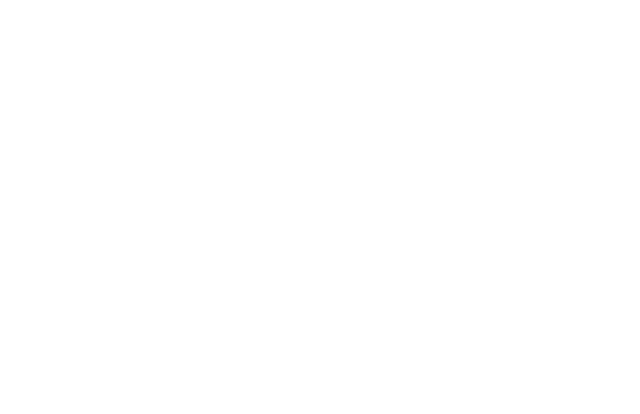
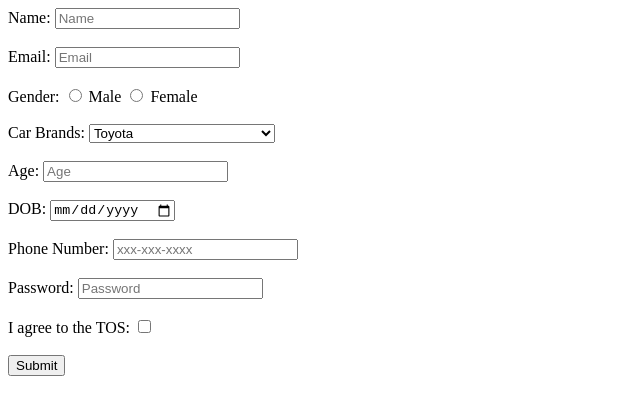
Before and after one commit to acciojob/signup-form-car-prashant04071995, a website: page main.html in a window 1280 px wide. Shown: the whole page, without its empty margins (0-640 px from the left). Drawn offline with Linux system fonts and the light colour scheme.

Commit message:
created a submission

```diff
--- a/main.html
+++ b/main.html
@@ -1,16 +1,54 @@
 <!DOCTYPE html>
+<html lang="en">
+<head>
+    <meta charset="UTF-8">
+    <meta name="viewport" content="width=device-width, initial-scale=1.0">
+    <title>Signup Form</title>
+</head>
+<body>
 
-<html>
+    <form action="/submit_signup" method="post">
 
-<head>
-	<link rel="stylesheet" href="styles.css">
-</head>
+        <label for="name">Name:</label>
+        <input type="text" id="name" name="name" placeholder="Name" required>
+  <br><br>
+        <label for="email">Email:</label>
+        <input type="email" id="email" name="email" placeholder="Email" required>
+<br><br>
+        <label>Gender:</label>
+        <input type="radio" id="gender_m" name="gender" required>
+        <label for="gender_m">Male</label>
+        <input type="radio" id="gender_f" name="gender" required>
+        <label for="gender_f">Female</label>
+<br><br>
+        <label for="cars">Car Brands:</label>
+        <select id="cars" name="cars" required>
+            <option value="" disabled>--Please choose an option--</option>
+            <!-- Add your car brand options here -->
+            <option value="toyota">Toyota</option>
+            <option value="honda">Honda</option>
+            <option value="ford">Ford</option>
+            <!-- Add more options as needed -->
+        </select>
+<br><br>
+        <label for="age">Age:</label>
+        <input type="number" id="age" name="age" placeholder="Age" required>
+<br><br>
+        <label for="dob">DOB:</label>
+        <input type="date" id="dob" name="dob" required>
+<br><br>
+        <label for="tel">Phone Number:</label>
+        <input type="tel" id="tel" name="tel" placeholder="xxx-xxx-xxxx">
+<br><br>
+     <label for="password">Password:</label>
+        <input type="password" id="password" name="password" placeholder="Password" required>
+<br><br>
+        <label for="tos">I agree to the TOS:</label>
+        <input type="checkbox" id="tos" name="tos" required>
+<br><br>
+        <button type="submit">Submit</button>
 
-<body>
-	<!-- the entire body must be written by student -->
-    <script type="text/javascript" src="./script.js">
-</script>
+    </form>
 
 </body>
-
 </html>
```
